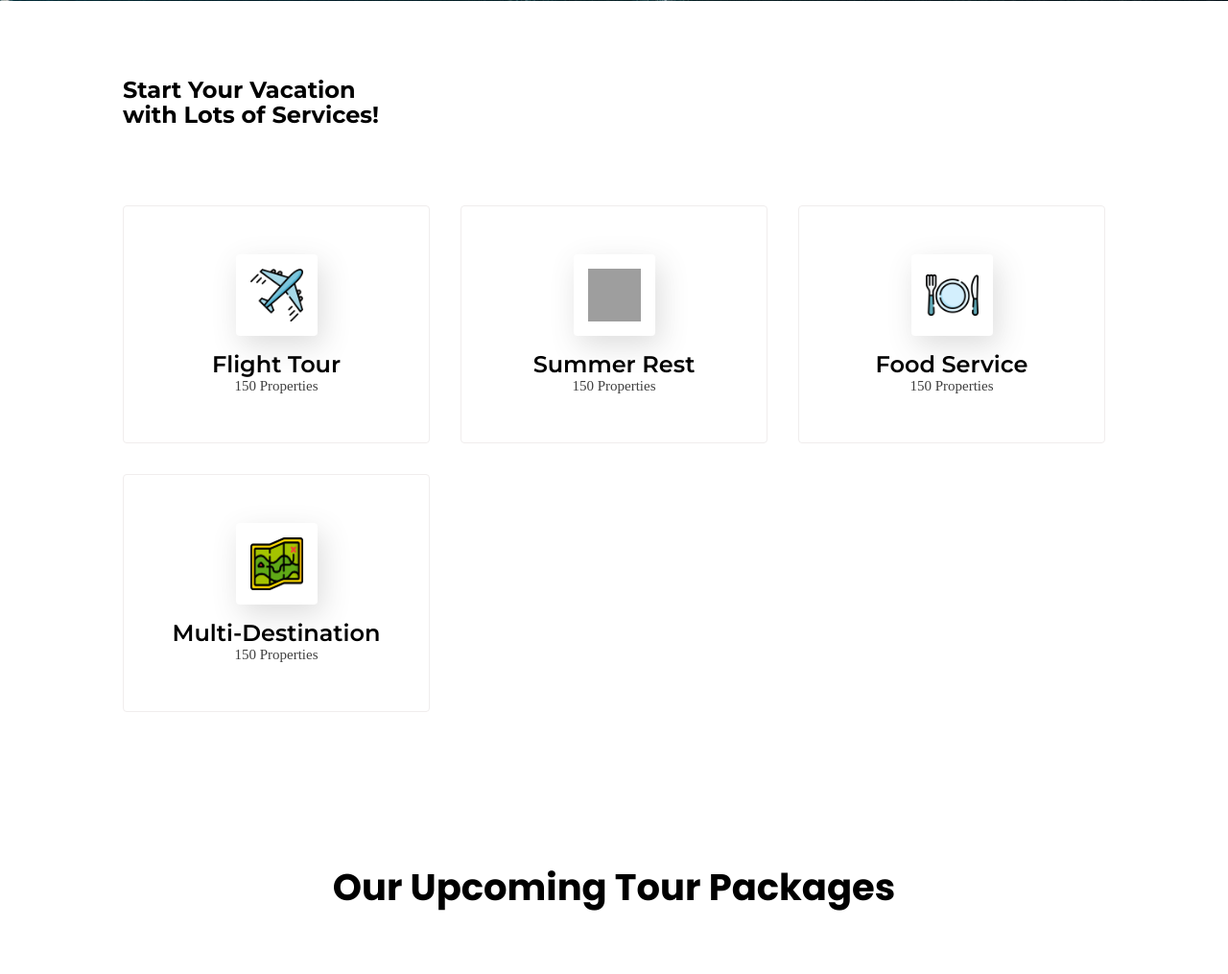
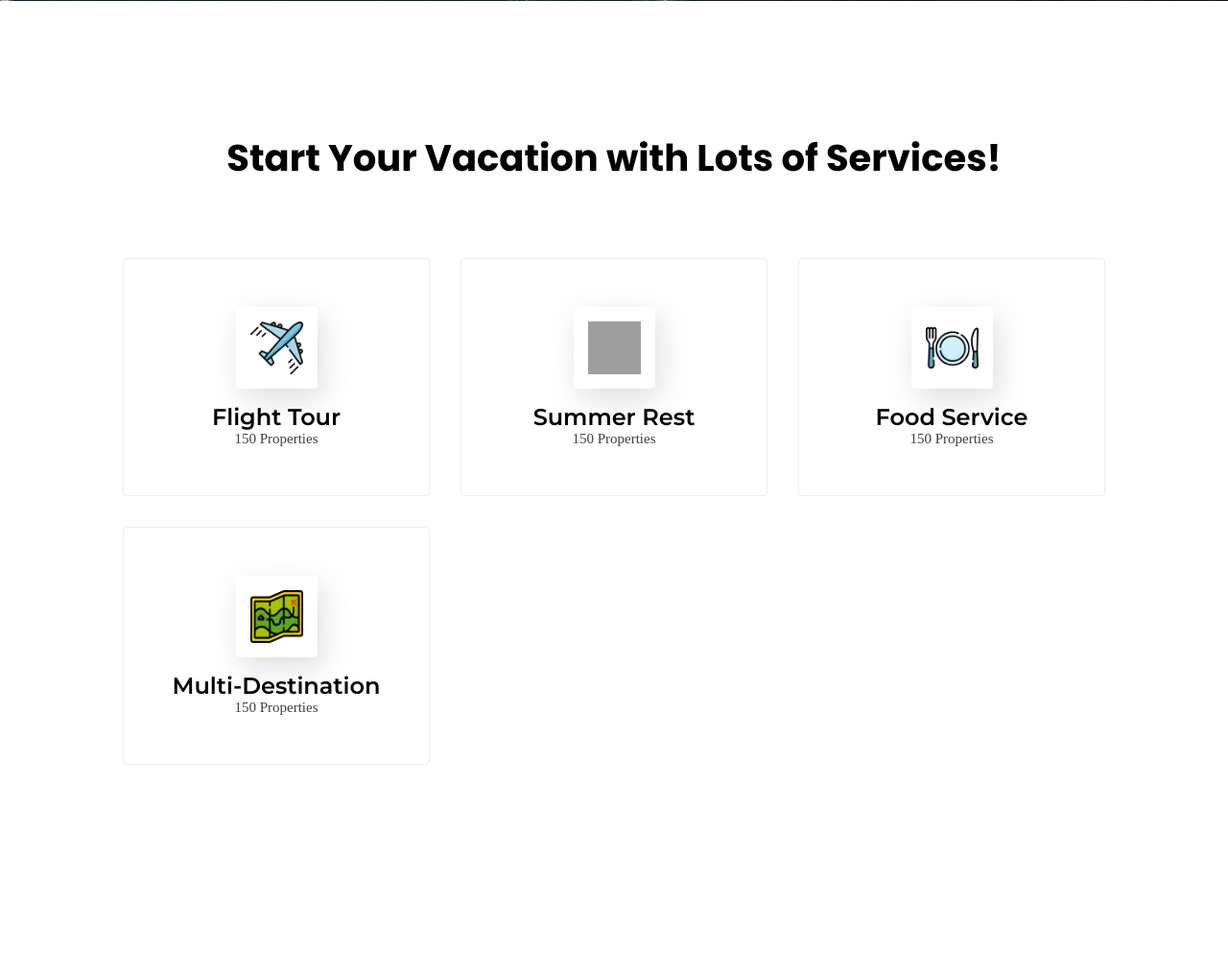
Before and after one commit to amelaah/Travell-re, a PHP site: page /html/travelly.html in a window 1280 px wide. Shown: the part 799-1814 px from the top of the page at 96% size. Run offline with PHP 8.4, Linux system fonts and the light colour scheme; grey boxes are pictures that could not be loaded.

Commit message:
vdekeem
<3

Co-Authored-By: viona <187424515+vionaak@users.noreply.github.com>

```diff
--- a/css/contact.css
+++ b/css/contact.css
@@ -187,7 +187,6 @@ header.sticky {
 
 .box {
   background-color: var(--white);
-  border: 1px solid rgb(76, 101, 160);
   border-radius: 4px;
   display: flex;
   flex-direction: column;
--- a/css/travelly.css
+++ b/css/travelly.css
@@ -216,10 +216,15 @@ header .sticky {
   color: var(--black);
 }
 
+.text{
+  text-align: center;
+  margin-top: 6%;
+}
 .text h2 {
-  font-family: var(--ff-montserrat);
-  /* font-size: 30px;   */
-  line-height: 1.1;
+  margin-top: 50px;
+  font-size: var(--fs-2);
+  font-family: var(--ff-poppins);
+  line-height: 1.2;
 }
 /* .row-items{
    display: grid;
@@ -301,6 +306,7 @@ header .sticky {
 
 .title {
   text-align: center;
+  margin-top: 6%;
 }
 .title h2 {
   font-size: var(--fs-2);
@@ -321,7 +327,7 @@ header .sticky {
   grid-template-columns: repeat(auto-fill, minmax(200px, 1fr));
   grid-gap: 2rem;
   align-items: center;
-  margin-top: 5rem;
+  margin-top: 2rem;
 }
 
 .idk {
--- a/html/book.html
+++ b/html/book.html
@@ -15,8 +15,8 @@
       <ul class="navbar">
         <li><a href="travelly.html#home">Home</a></li>
         <li><a href="travelly.html#destination">Destination</a></li>
+        <li><a href="travelly.html#package">Package</a></li>
         <li><a href="travelly.html#aboutus">About Us</a></li>
-        <li><a href="travelly.html#package">Package</a></li>
         <li><a href="/html/contact.html">Contact Us</a></li>
       </ul>
     </header>
--- a/html/travelly.html
+++ b/html/travelly.html
@@ -26,14 +26,15 @@
       <ul class="navbar">
         <li><a href="#home">Home</a></li>
         <li><a href="#destination">Destination</a></li>
+        <li><a href="#package">Packages</a></li>
         <li><a href="#aboutus">About Us</a></li>
-        <li><a href="#package">Packages</a></li>
         <li><a href="contact.html">Contact Us</a></li>
         <button><a href="book.html">Sign Up</a></button>
       </ul>
     </header>
 
     <!-- home -->
+
     <section class="home" id="home">
       <div class="home-text">
         <h1>Travel With Us</h1>
@@ -49,11 +50,11 @@
 
 
     <!-- destination -->
+
     <section class="destination" id="destination">
       <div class="text">
         <h2>
-          Start Your Vacation <br />
-          with Lots of Services!
+          Start Your Vacation with Lots of Services!
         </h2>
       </div>
       <div class="row-items">
@@ -109,7 +110,7 @@
           <div class="dest-content">
             <div class="location">
               <h4>Paris</h4>
-              <p>3h-4h</p>
+              <p>3h - 4h</p>
             </div>
           </div>
         </div>
@@ -122,7 +123,7 @@
           <div class="dest-content">
             <div class="location">
               <h4>Brazil</h4>
-              <p>7h-9h</p>
+              <p>17h - 24h</p>
             </div>
           </div>
         </div>
@@ -135,7 +136,7 @@
           <div class="dest-content">
             <div class="location">
               <h4>Rome</h4>
-              <p>1h-2h</p>
+              <p>1h - 2h</p>
             </div>
           </div>
         </div>
@@ -143,12 +144,12 @@
         <div class="box">
           <div class="idk">
             <img src="/images/dubai.jpg" alt="" />
-            <h3>$899</h3>
+            <h3>$1499</h3>
           </div>
           <div class="dest-content">
             <div class="location">
               <h4>Dubai</h4>
-              <p>9h-10h</p>
+              <p>7h - 8h</p>
             </div>
           </div>
         </div>
@@ -160,8 +161,8 @@
           </div>
           <div class="dest-content">
             <div class="location">
-              <h4>Koln</h4>
-              <p>2h-3h</p>
+              <h4>Köln</h4>
+              <p>2h - 3h</p>
             </div>
           </div>
         </div>
```
